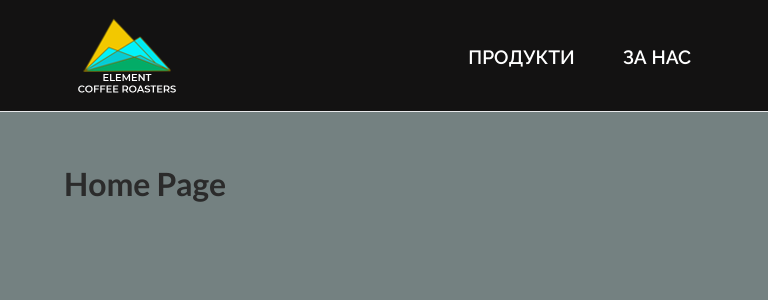
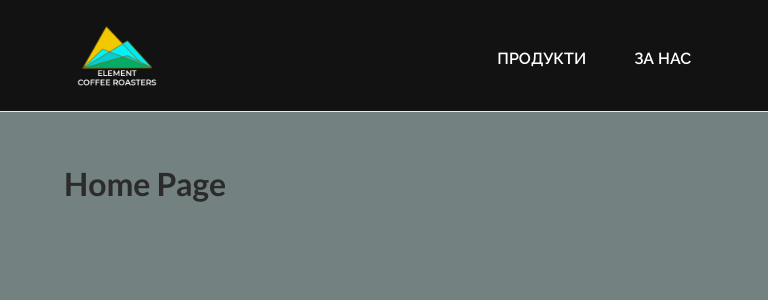
Before and after one commit to YanaAleksieva/element-coffee-roasters-web-app, a Next.js app: page / in a window 768 px wide. Shown: the top 300 px of the page. Built offline with nearby package versions, Linux system fonts and the light colour scheme.

Commit message:
added media styling and header hover styling

```diff
--- a/components/layout/main-header.module.css
+++ b/components/layout/main-header.module.css
@@ -15,10 +15,6 @@
   height: 100%;
 }
 
-.logo a {
-  background-color: red;
-}
-
 .navigation ul {
   list-style: none;
   margin: 0;
@@ -34,18 +30,23 @@
 
 .navigation a {
   text-decoration: none;
-  font-size: 1rem;
+  font-size: 1.2rem;
   color: white;
 }
 
 .header a:hover,
 .header a:active,
 .header a.active {
-  color: white;
+  color: #b99c06;
+  border-bottom: 1px solid #e8e9eb;
 }
 
-@media (min-width: 768px) {
+@media (max-width: 768px) {
+  .logo {
+    width: 80px;
+    height: 80%;
+  }
   .navigation a {
-    font-size: 1.2rem;
+    font-size: 1rem;
   }
 }
--- a/components/layout/main-header.tsx
+++ b/components/layout/main-header.tsx
@@ -11,7 +11,6 @@ const MainHeader: NextPage = () => {
         <Link href="/" passHref>
           <a>
             <Image
-              className={classes.logoImage}
               src="/images/logo.png"
               alt="Element Coffee Roasters Logo"
               objectFit="cover"
```
